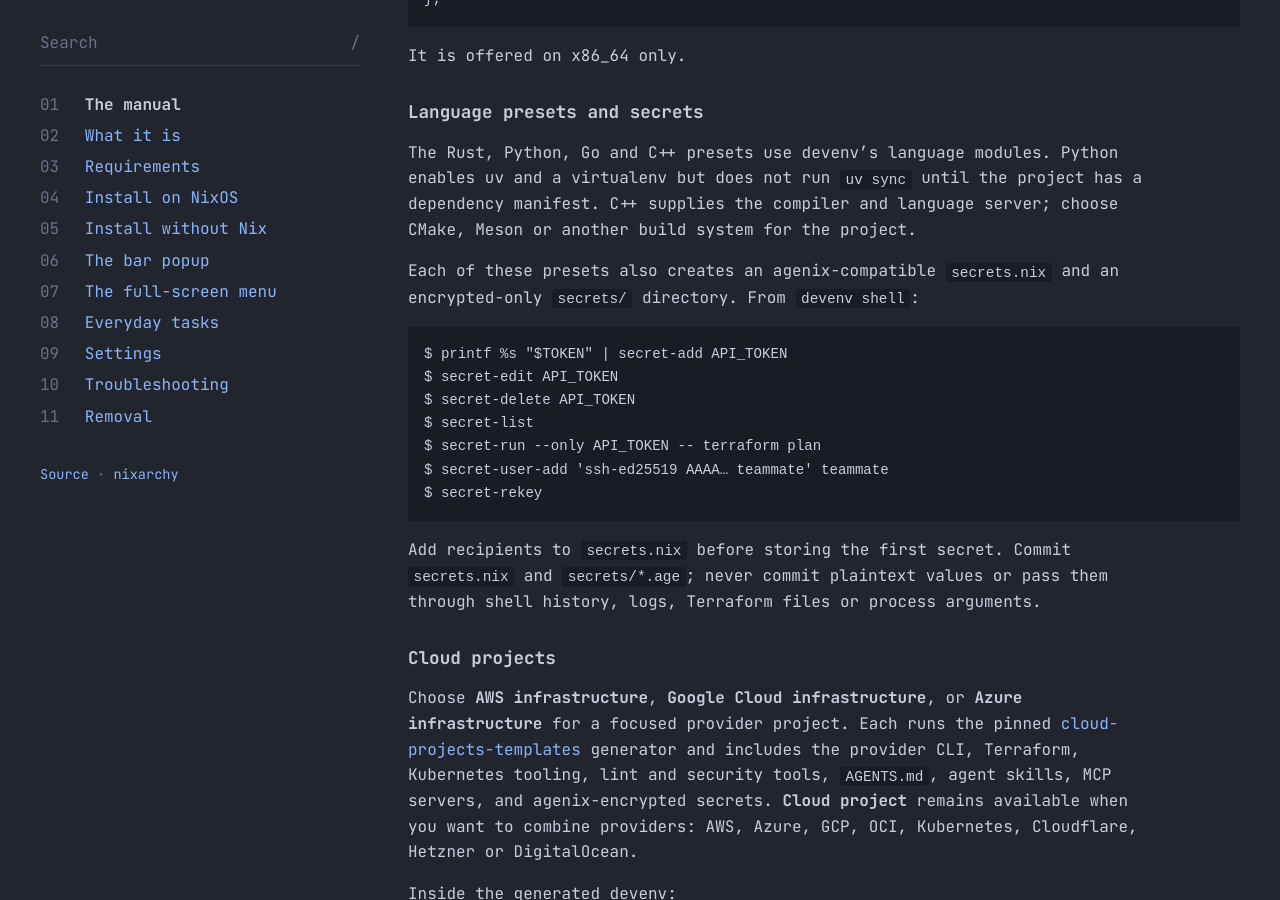
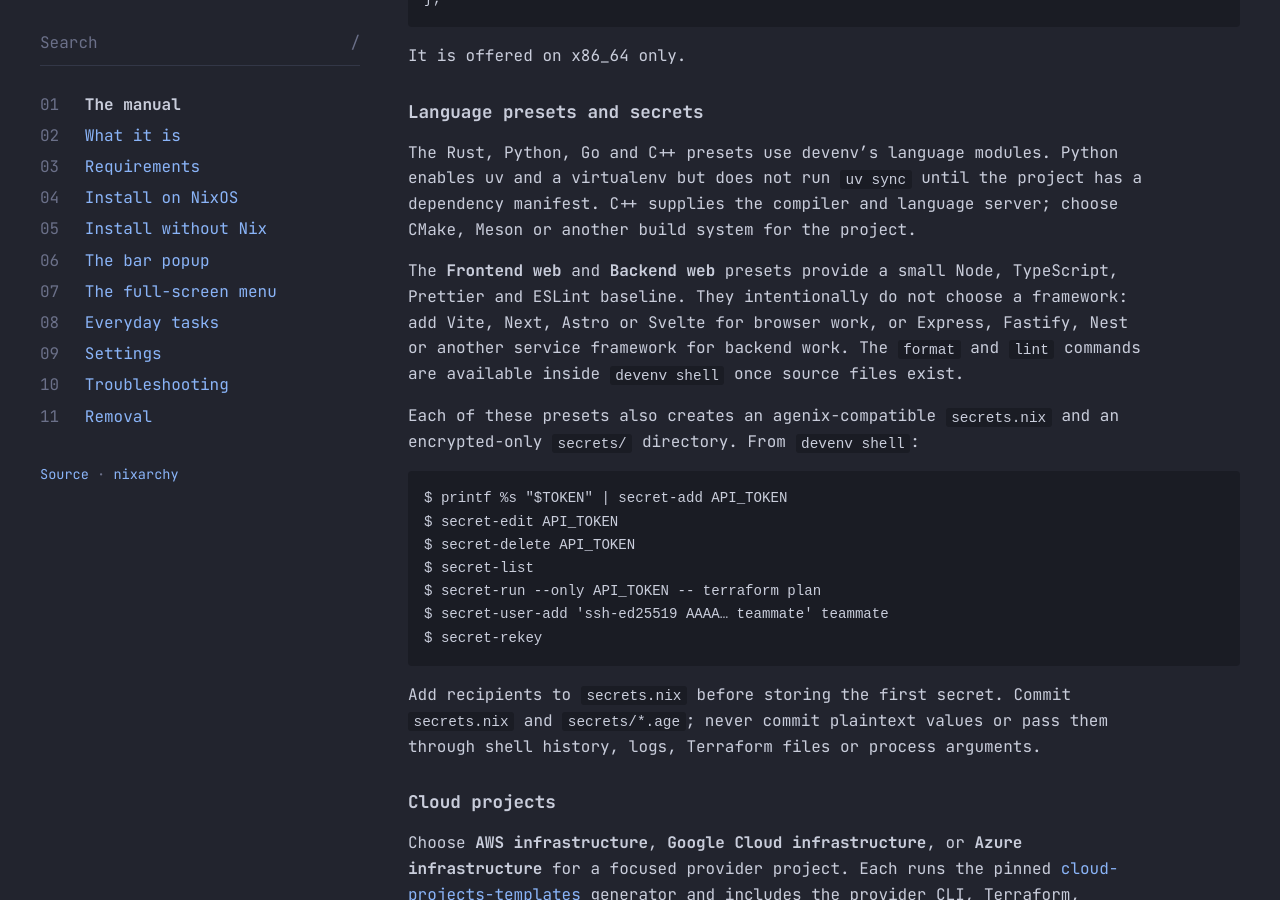
Before and after one commit to olafkfreund/nixarchy-devenv, a Jekyll site: the page built from docs/usage.md, in a window 1280 px wide and 900 px high, scrolled down 4869 px. Built offline with Jekyll 4.4.1, drawn with Linux system fonts in a browser that asks for light colours.

Commit message:
docs: document web templates (#52)

```diff
--- a/docs/usage.md
+++ b/docs/usage.md
@@ -192,6 +192,12 @@
 dependency manifest. C++ supplies the compiler and language server; choose
 CMake, Meson or another build system for the project.
 
+The **Frontend web** and **Backend web** presets provide a small Node,
+TypeScript, Prettier and ESLint baseline. They intentionally do not choose a
+framework: add Vite, Next, Astro or Svelte for browser work, or Express,
+Fastify, Nest or another service framework for backend work. The `format` and
+`lint` commands are available inside `devenv shell` once source files exist.
+
 Each of these presets also creates an agenix-compatible `secrets.nix` and an
 encrypted-only `secrets/` directory. From `devenv shell`:
 
```
Also changed, not shown: README.md.
